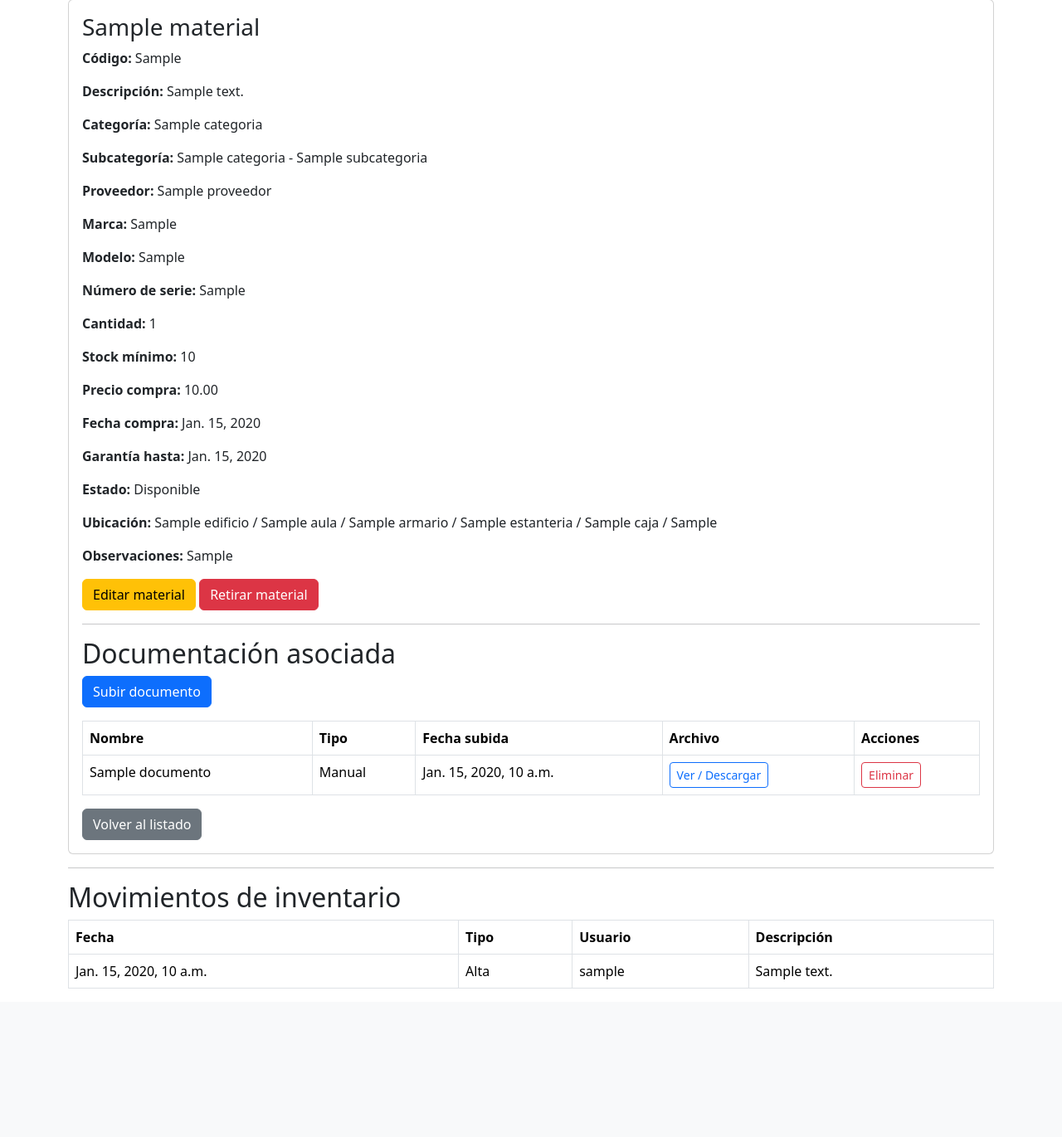
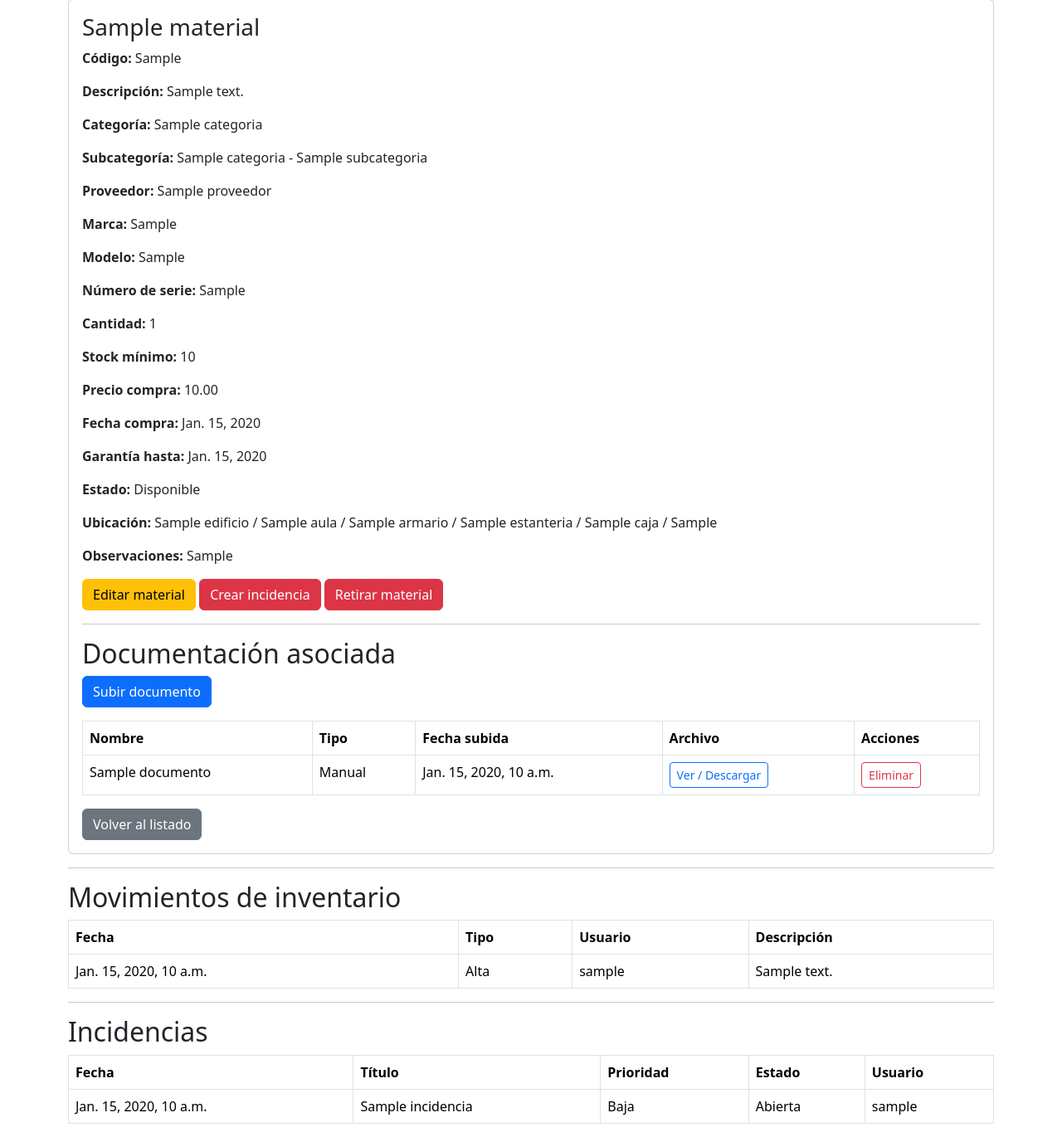
Before and after one commit to josellagosta-collab/inventario_taller_sdd, a Django app: page /materiales/1/ in a window 1280 px wide. Shown: the part 162-1533 px from the top of the page at 83% size. Before the commit the page ends 1354 px from the top, so only its background shows below. Run offline with Django 5.2, Linux system fonts and the light colour scheme; a user stored in the database is signed in; tables that the repository leaves empty hold one stand-in row (values such as "Sample post").

Commit message:
feat: crear incidencias desde detalle de material

```diff
--- /dev/null
+++ b/incidencias/urls.py
@@ -0,0 +1,12 @@
+from django.urls import path
+from . import views
+
+app_name = "incidencias"
+
+urlpatterns = [
+    path(
+        "materiales/<int:material_id>/incidencias/nueva/",
+        views.crear_incidencia,
+        name="crear_incidencia"
+    ),
+]
--- a/inventario/templates/inventario/detalle_material.html
+++ b/inventario/templates/inventario/detalle_material.html
@@ -93,6 +93,8 @@
 
       <a href="{% url 'inventario:editar_material' material.id %}" class="btn btn-warning">Editar material</a>
 
+      <a href="{% url 'incidencias:crear_incidencia' material.id %}" class="btn btn-danger"> Crear incidencia</a>
+
       <a href="{% url 'inventario:retirar_material' material.id %}" class="btn btn-danger">Retirar material</a>
       <hr />
 
@@ -180,4 +182,55 @@
     </tbody>
 
 </table>
+
+<hr>
+
+<h2>Incidencias</h2>
+
+{% if material.incidencias.all %}
+
+    <table class="table table-bordered">
+
+        <thead>
+            <tr>
+                <th>Fecha</th>
+                <th>Título</th>
+                <th>Prioridad</th>
+                <th>Estado</th>
+                <th>Usuario</th>
+            </tr>
+        </thead>
+
+        <tbody>
+
+            {% for incidencia in material.incidencias.all %}
+
+                <tr>
+                    <td>{{ incidencia.fecha_creacion }}</td>
+                    <td>{{ incidencia.titulo }}</td>
+                    <td>{{ incidencia.get_prioridad_display }}</td>
+                    <td>{{ incidencia.get_estado_display }}</td>
+                    <td>
+                        {% if incidencia.usuario %}
+                            {{ incidencia.usuario.username }}
+                        {% else %}
+                            -
+                        {% endif %}
+                    </td>
+                </tr>
+
+            {% endfor %}
+
+        </tbody>
+
+    </table>
+
+{% else %}
+
+    <p class="text-muted">
+        Este material no tiene incidencias registradas.
+    </p>
+
+{% endif %}
+
 {% endblock %}
--- a/inventario_taller/urls.py
+++ b/inventario_taller/urls.py
@@ -25,6 +25,7 @@ urlpatterns = [
     path("", include("inventario.urls")),
     path("", include("documentos.urls")),
     path("", include("prestamos.urls")),
+    path("", include("incidencias.urls")),
 ]
 
 if settings.DEBUG:
```
Also changed, not shown: incidencias/forms.py (added, +34 -0 lines), incidencias/templates/incidencias/crear_incidencia.html (added, +58 -0 lines), incidencias/views.py (+41 -2 lines).
